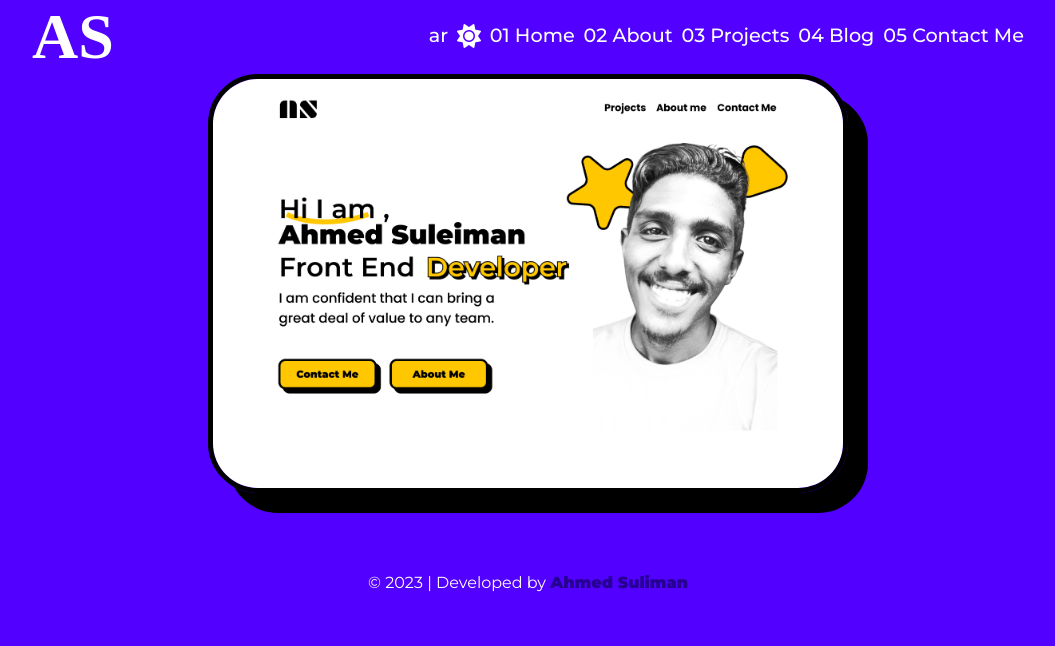
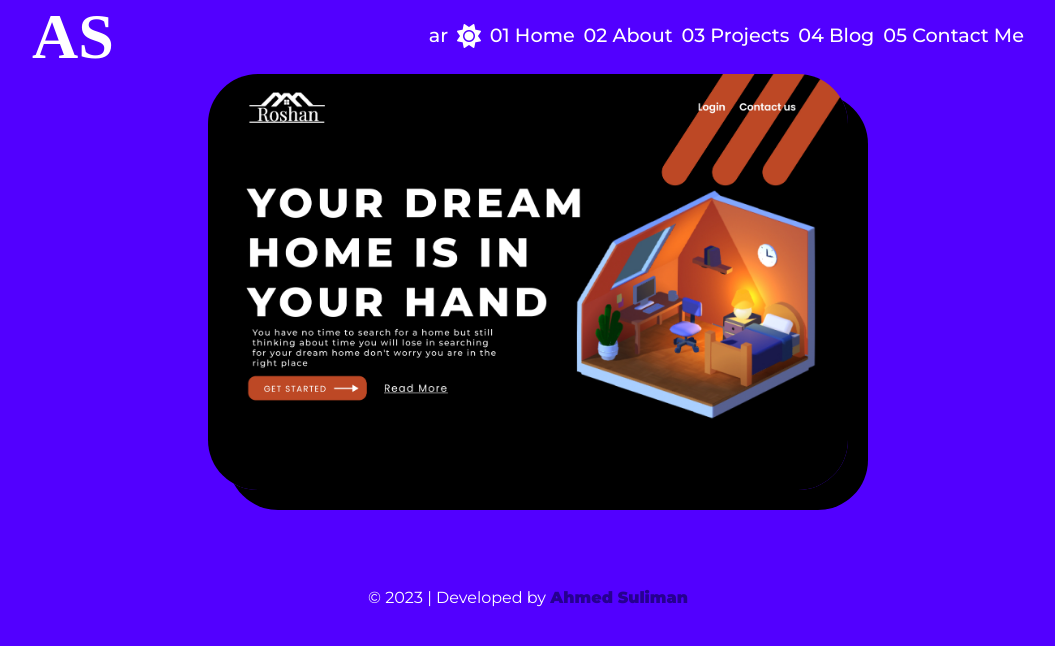
Before and after one commit to ahmedonour/portfolio-5.4, a SvelteKit app: page /project/Roshan in a window 1280 px wide. Shown: the top 646 px of the page, without its empty margins (112-1167 px from the left). Built offline with nearby package versions, Linux system fonts and the light colour scheme; a web font is replaced by a local one.

Commit message:
adding the images

```diff
--- a/src/components/projects/ImageSlider.svelte
+++ b/src/components/projects/ImageSlider.svelte
@@ -1,5 +1,9 @@
+<script>
+	export let ShowcaseImage;
+</script>
 <div class="slides">
-	<img id="image" alt="Showcase" src="/fg/Main-Page.png">
+	<img id="image" alt="Showcase" src={ShowcaseImage}>
+	/fg/Main-Page.png
 </div>
 <style>
 	.slides{
@@ -9,7 +13,6 @@
 	img{
 		width: 50%;
 		border-radius: 50px;
-		border: 5px solid #000;
 		box-shadow: 20px 20px 0px #000;
 	}
 </style>
--- a/src/components/projects/projectLink.svelte
+++ b/src/components/projects/projectLink.svelte
@@ -11,5 +11,10 @@
         border-radius: 50px;
         width: 100%;
         box-shadow: 10px 10px 0px rgba(0, 0, 0, 1);
+        border: 5px solid #000;
+        transition: all 400ms ease-in-out;
+    }
+    img:hover{
+        box-shadow: 20px 20px 0px rgba(0, 0, 0, 1);
     }
 </style>
--- a/src/routes/project/MAM/+page.svelte
+++ b/src/routes/project/MAM/+page.svelte
@@ -2,7 +2,8 @@
 	import ImageSlider from '../../../components/projects/ImageSlider.svelte';
 	import ProjectCard from '../../../components/projects/projectCard.svelte';
 </script>
-<ImageSlider />
+<ImageSlider ShowcaseImage='/fg/Main-Page.png'/>
+<ImageSlider ShowcaseImage='/fg/About-me.png'/>
 <ProjectCard />
 
 <!-- <ProjectCard
--- a/src/routes/project/Product card/+page.svelte
+++ b/src/routes/project/Product card/+page.svelte
@@ -2,7 +2,7 @@
 	import ImageSlider from "../../../components/projects/ImageSlider.svelte";
     import ProjectCard from "../../../components/projects/projectCard.svelte";
 </script>
-<ImageSlider />
+<ImageSlider ShowcaseImage='/fg/Desktop - 1.png'/>
 <ProjectCard />
 
 <!-- <ProjectCard
--- a/src/routes/project/Roshan/+page.svelte
+++ b/src/routes/project/Roshan/+page.svelte
@@ -2,7 +2,7 @@
 	import ImageSlider from '../../../components/projects/ImageSlider.svelte';
 	import ProjectCard from '../../../components/projects/projectCard.svelte';
 </script>
-<ImageSlider />
+<ImageSlider ShowcaseImage='/fg/Roshan.png'/>
 <ProjectCard />
 
 <!-- <ProjectCard
--- a/src/routes/project/authorLanding/+page.svelte
+++ b/src/routes/project/authorLanding/+page.svelte
@@ -2,7 +2,7 @@
 	import ImageSlider from "../../../components/projects/ImageSlider.svelte";
     import ProjectCard from "../../../components/projects/projectCard.svelte";
 </script>
-<ImageSlider />
+<ImageSlider ShowcaseImage='/fg/Book-Writer.png'/>
 <ProjectCard />
 <!-- projectImg="/mouckup/Book.png"
 srcPath="/mouckup/Book.png"
```
Also changed, not shown: static/fg/Roshan.png (renamed from static/fg/MacBook Pro 14_ - 1.png).
